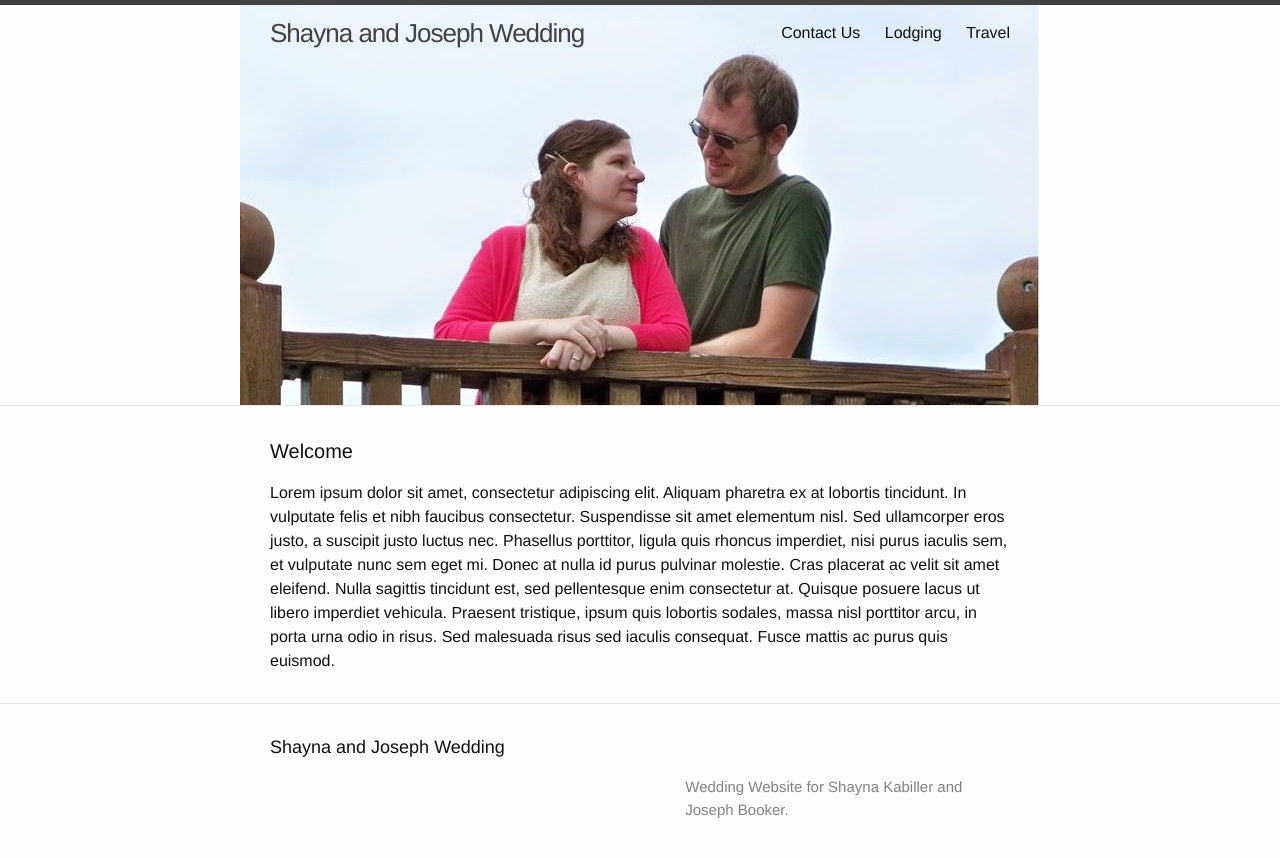
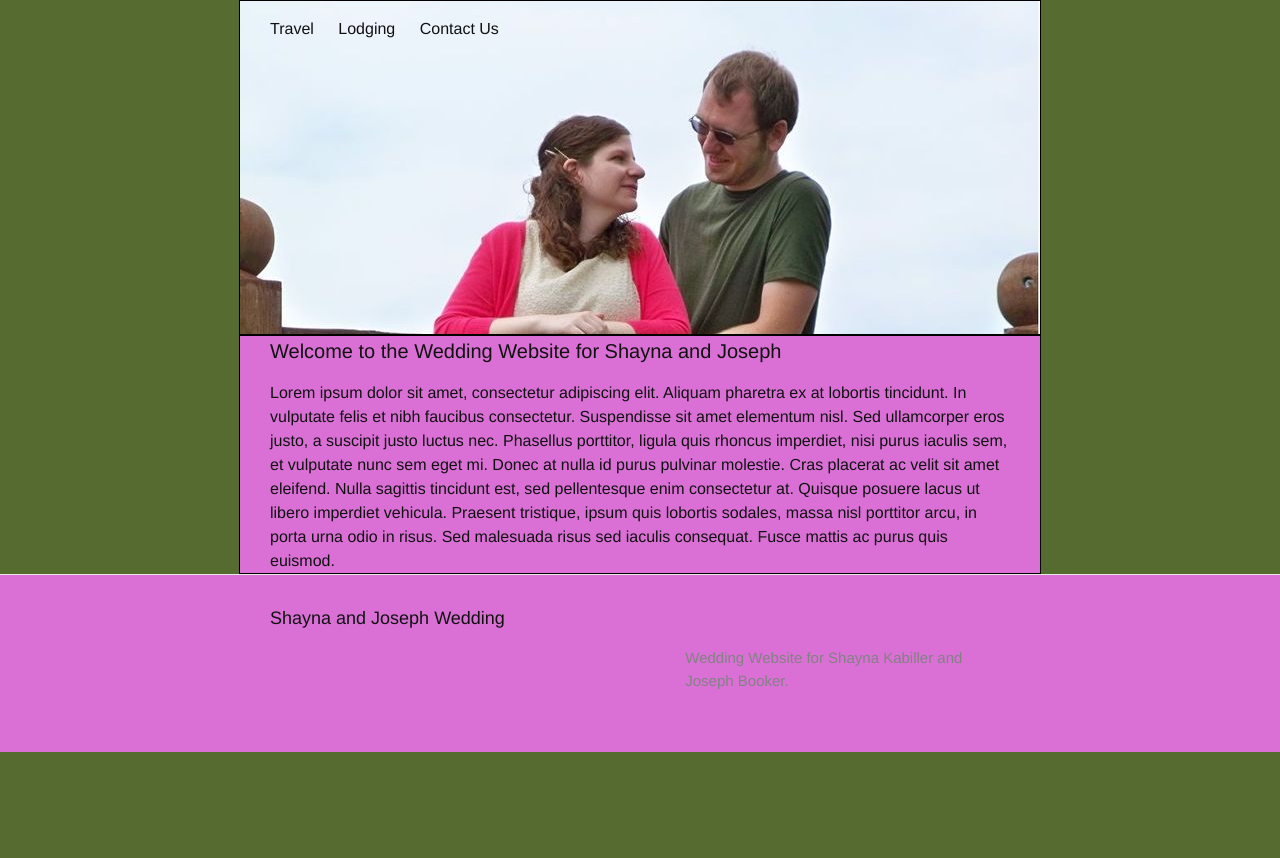
Before and after one commit to sargas/wedding-site, a Jekyll site: the page built from index.html, in a window 1280 px wide. Shown: the top 858 px of the page. Built offline with Jekyll 4.4.1, drawn with Linux system fonts in a browser that asks for light colours.

Commit message:
Made header image look decent on mobile viewing
Manually list pages to control their order
Moved nav icon to left of screen
Played with colors a bit. WIP
Removed site title. Need link to index.html somewhere

```diff
--- a/_includes/header.html
+++ b/_includes/header.html
@@ -1,9 +1,6 @@
 <header class="site-header">
 
   <div class="wrapper">
-    <!-- <img src="{{ site.baseurl }}/images/101_1612.JPG" alt="Picture of happy couple" id="header-picture" /> -->
-
-	<a class="site-title" href="{{ site.baseurl }}/">{{ site.title }}</a>
 
 	<nav class="site-nav">
 	  <a href="#" class="menu-icon">
@@ -15,7 +12,7 @@
 	  </a>
 
 	  <div class="trigger">
-		{% for page in site.pages %}
+		{% for page in site.data.pages %}
 		  {% if page.title %}
 		  <a class="page-link" href="{{ page.url | prepend: site.baseurl }}">{{ page.title }}</a>
 		  {% endif %}
--- a/_sass/_layout.scss
+++ b/_sass/_layout.scss
@@ -2,8 +2,6 @@
  * Site header
  */
 .site-header {
-    border-top: 5px solid $grey-color-dark;
-    border-bottom: 1px solid $grey-color-light;
     min-height: 56px;
 
     // Positioning context for the mobile navigation icon
@@ -11,7 +9,23 @@
 
 	.wrapper { //TODO: this url should be based on baseurl. Fixable?
 		background-image: url(/images/101_1612.JPG);
-		height: 400px;
+		height: 240px;
+		width: 100%;
+		background-size: cover;
+
+		border: thin solid black;
+
+		$screen-size-changes: 1000 600;
+		$screen-size-changes-heights: 400 333;
+
+		@each $current-height in $screen-size-changes-heights {
+			$i: index($screen-size-changes-heights, $current-height);
+			$current-size-change: nth($screen-size-changes, $i);
+
+			@media only screen and (min-width : #{$current-size-change}px) {
+				height: #{$current-height}px;
+			}
+		}
 	}
 }
 
@@ -29,7 +43,7 @@
 }
 
 .site-nav {
-    float: right;
+    float: left;
     line-height: 56px;
 
     .menu-icon {
@@ -49,15 +63,15 @@
     @include media-query($on-palm) {
         position: absolute;
         top: 9px;
-        right: 30px;
-        background-color: $background-color;
+        left: 10px;
+        background-color: white;
         border: 1px solid $grey-color-light;
         border-radius: 5px;
         text-align: right;
 
         .menu-icon {
             display: block;
-            float: right;
+            float: left;
             width: 36px;
             height: 26px;
             line-height: 0;
@@ -99,6 +113,7 @@
 .site-footer {
     border-top: 1px solid $grey-color-light;
     padding: $spacing-unit 0;
+	background-color: orchid;
 }
 
 .footer-heading {
@@ -167,7 +182,11 @@
  * Page content
  */
 .page-content {
-    padding: $spacing-unit 0;
+
+	.wrapper {
+		border: thin solid black;
+		background-color: orchid;
+	}
 }
 
 .page-heading {
--- a/css/main.scss
+++ b/css/main.scss
@@ -14,7 +14,7 @@ $base-line-height: 1.5;
 $spacing-unit:     30px;
 
 $text-color:       #111;
-$background-color: #fdfdfd;
+$background-color: darkolivegreen;
 $brand-color:      #2a7ae2;
 
 $grey-color:       #828282;
--- a/index.html
+++ b/index.html
@@ -4,7 +4,7 @@ layout: default
 
 <div class="home">
 
-  <h1 class="page-heading">Welcome</h1>
+  <h1 class="page-heading">Welcome to the Wedding Website for Shayna and Joseph</h1>
 
   Lorem ipsum dolor sit amet, consectetur adipiscing elit. Aliquam pharetra ex at lobortis tincidunt. In vulputate felis et nibh faucibus consectetur. Suspendisse sit amet elementum nisl. Sed ullamcorper eros justo, a suscipit justo luctus nec. Phasellus porttitor, ligula quis rhoncus imperdiet, nisi purus iaculis sem, et vulputate nunc sem eget mi. Donec at nulla id purus pulvinar molestie. Cras placerat ac velit sit amet eleifend. Nulla sagittis tincidunt est, sed pellentesque enim consectetur at. Quisque posuere lacus ut libero imperdiet vehicula. Praesent tristique, ipsum quis lobortis sodales, massa nisl porttitor arcu, in porta urna odio in risus. Sed malesuada risus sed iaculis consequat. Fusce mattis ac purus quis euismod.
 
```
Also changed, not shown: _data/pages.yml (added, +8 -0 lines).
